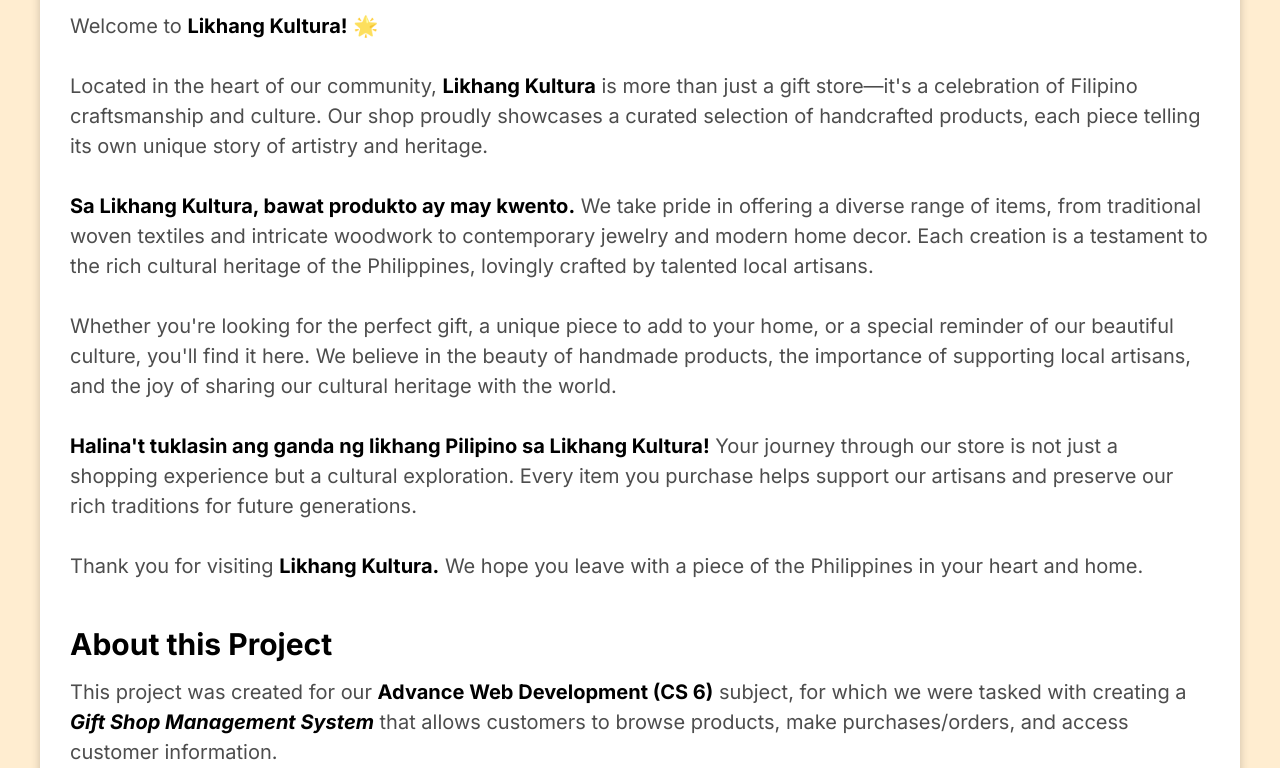
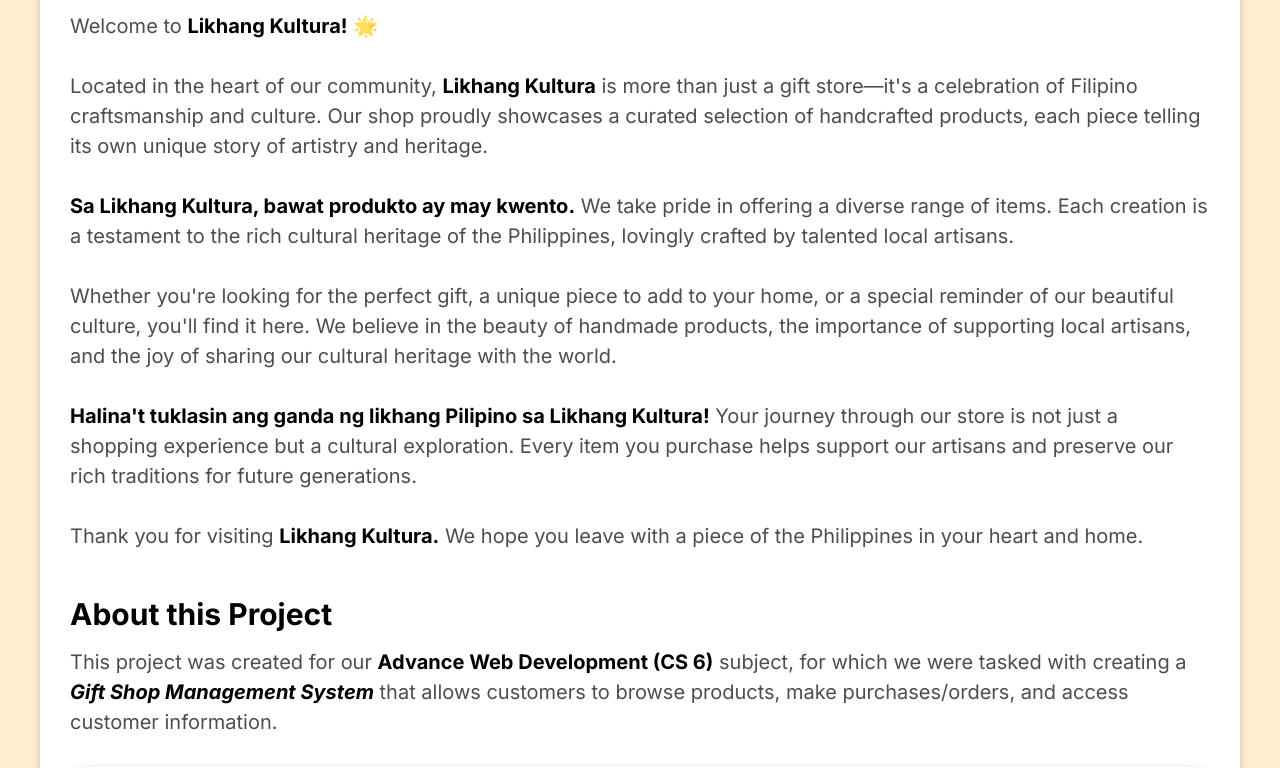
Before and after one commit to Kawtsun/GiftShopManagementSystem, a PHP site: page /pages/about.php in a window 1280 px wide. Shown: the part 270-1038 px from the top of the page. Run offline with PHP 8.4, Linux system fonts and the light colour scheme; some web fonts are replaced.

Commit message:
about changes

```diff
--- a/pages/about.php
+++ b/pages/about.php
@@ -61,7 +61,7 @@ session_start();
 
                 Located in the heart of our community, <b>Likhang Kultura</b> is more than just a gift store—it's a celebration of Filipino craftsmanship and culture. Our shop proudly showcases a curated selection of handcrafted products, each piece telling its own unique story of artistry and heritage. <br><br>
 
-                <b>Sa Likhang Kultura, bawat produkto ay may kwento.</b> We take pride in offering a diverse range of items, from traditional woven textiles and intricate woodwork to contemporary jewelry and modern home decor. Each creation is a testament to the rich cultural heritage of the Philippines, lovingly crafted by talented local artisans. <br><br>
+                <b>Sa Likhang Kultura, bawat produkto ay may kwento.</b> We take pride in offering a diverse range of items. Each creation is a testament to the rich cultural heritage of the Philippines, lovingly crafted by talented local artisans. <br><br>
 
                 Whether you're looking for the perfect gift, a unique piece to add to your home, or a special reminder of our beautiful culture, you'll find it here. We believe in the beauty of handmade products, the importance of supporting local artisans, and the joy of sharing our cultural heritage with the world. <br><br>
 
```
